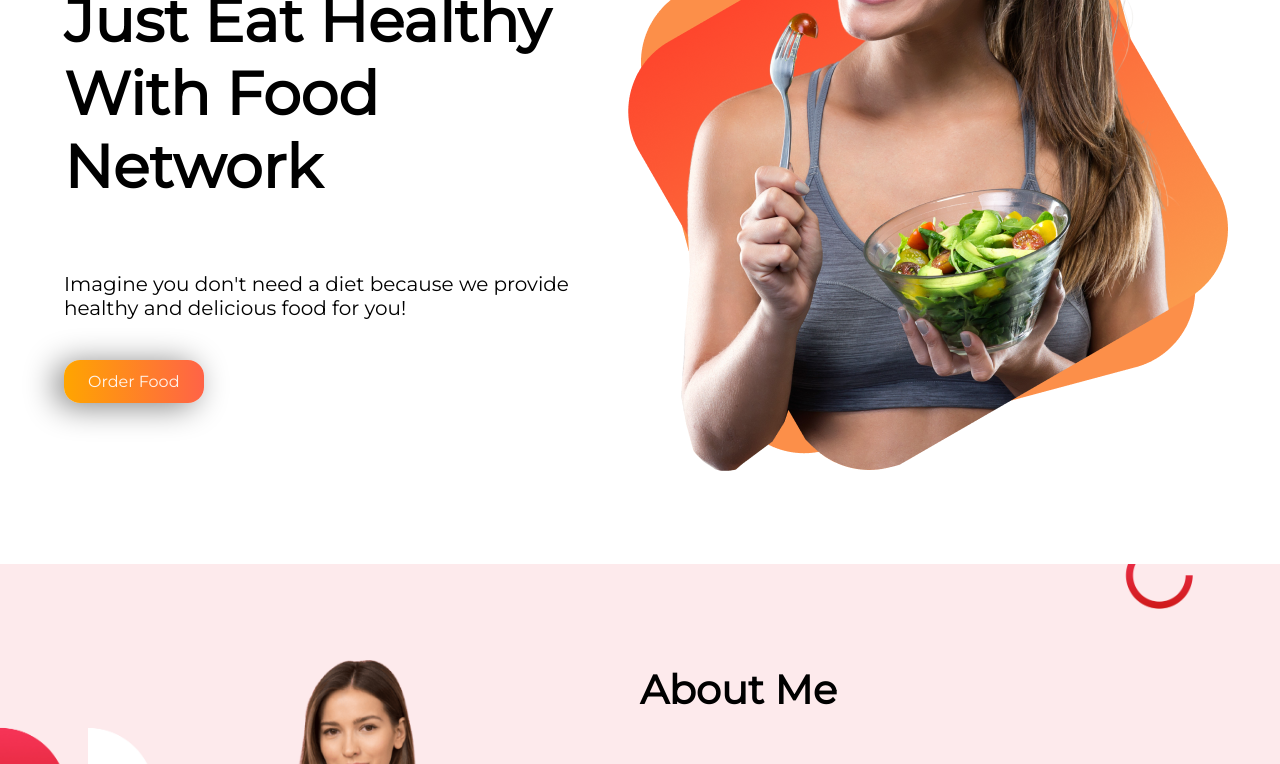
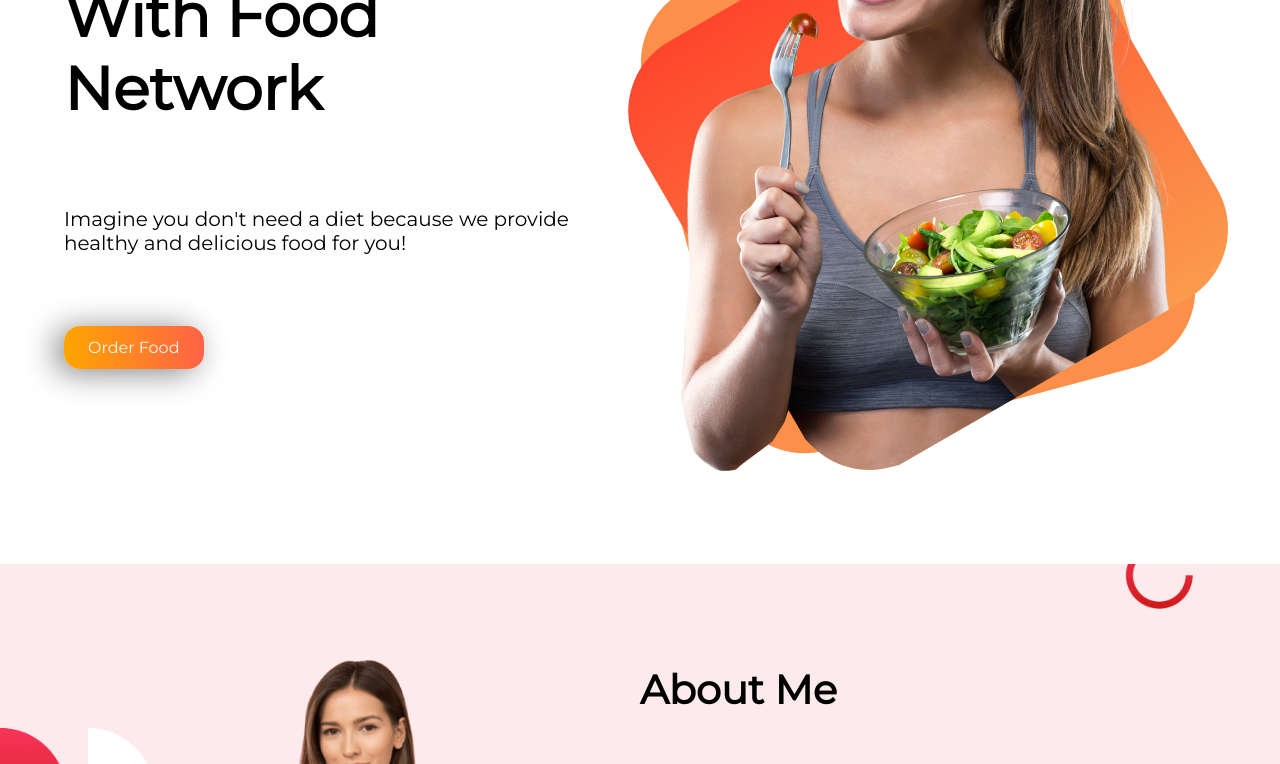
Before and after one commit to iqbalcb88/assignment-01, a plain HTML site: page index.html in a window 1280 px wide. Shown: the part 312-1076 px from the top of the page. Drawn offline with Linux system fonts and the light colour scheme.

Commit message:
Banner Container Text Formatted

```diff
--- a/index.html
+++ b/index.html
@@ -17,17 +17,17 @@
     <!-- start banner section -->
 
     <section class="banner-container">
-      <div class="width-half grid-center">
+      <div class="width-half grid-end">
         <h1>
           <span class="text-linear-color">Skip</span> The Diet,<br />
           Just Eat Healthy <br />
           With Food Network
         </h1>
         <p>
-          Imagine you don't need a diet because we provide healthy and delicious
-          food for you!
+          Imagine you don't need a diet because we provide <br />
+          healthy and delicious food for you!
         </p>
-        <div style="margin-top: 2em">
+        <div style="margin-top: 0em">
           <a href="#" class="btn">Order Food</a>
         </div>
       </div>
--- a/style.css
+++ b/style.css
@@ -7,6 +7,8 @@ body {
 h1 {
   font-size: 3.75em;
   font-weight: 700;
+  margin: 0;
+  padding: 0;
 }
 
 h2 {
@@ -29,6 +31,12 @@ p {
 .grid-center {
   display: grid;
   align-content: center;
+}
+.grid-end {
+  display: grid;
+  justify-content: end;
+  margin: 7% 0;
+  padding: 0;
 }
 
 .text-linear-color {
```
